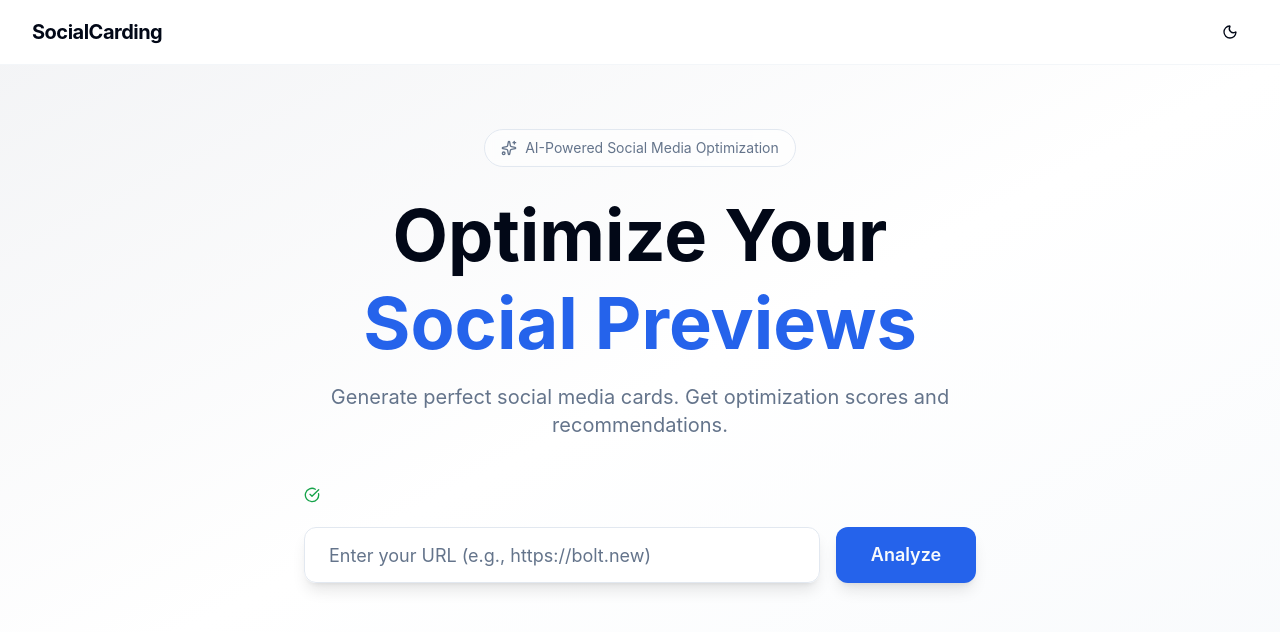
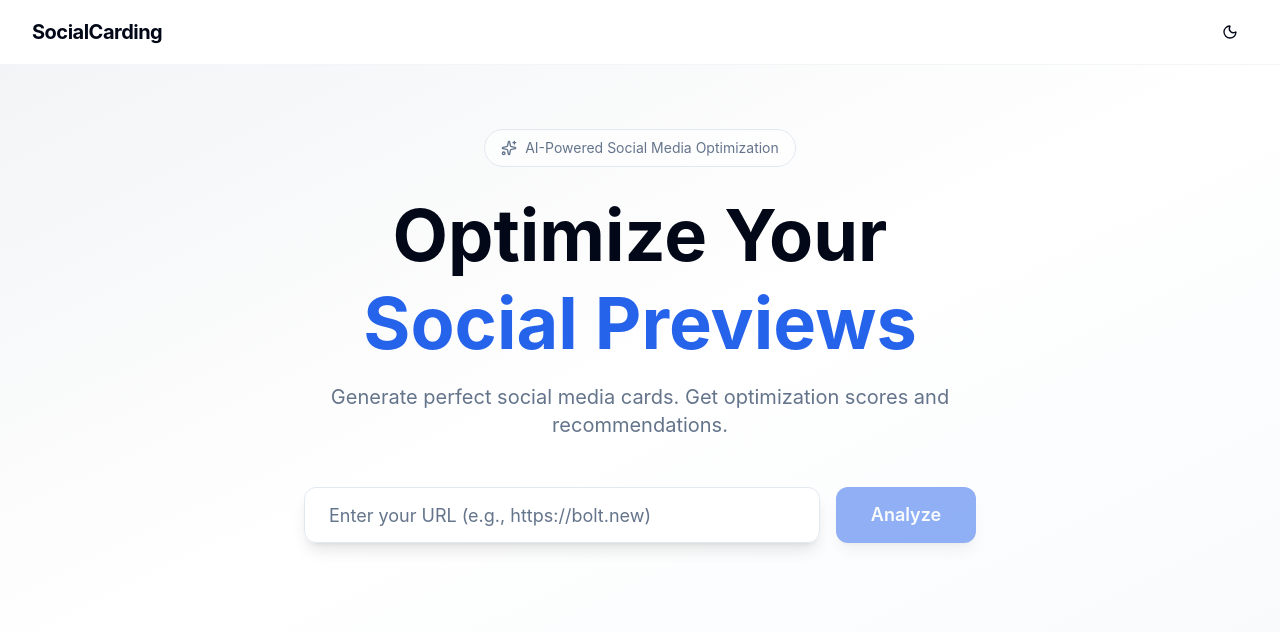
Before and after one commit to bdougie/social-carding, a Next.js app: page / in a window 1280 px wide. Shown: the top 632 px of the page. Built offline with nearby package versions, Linux system fonts and the light colour scheme.

Commit message:
small wins

```diff
--- a/components/SocialCardEditor.jsx
+++ b/components/SocialCardEditor.jsx
@@ -351,8 +351,8 @@ function SocialCardEditor() {
                 className='flex justify-center mb-12'
               >
                 <div className='w-full max-w-2xl'>
-                  {/* Network Status Indicator - Moved to left side */}
-                  {isMounted && (
+                  {/* Network Status Indicator - Only show after submission */}
+                  {isMounted && debugInfo && (
                     <div className="flex items-center mb-6">
                       <div className="flex items-center space-x-2 text-sm text-muted-foreground">
                         {isOnline ? (
@@ -361,11 +361,9 @@ function SocialCardEditor() {
                           <AlertCircle className="h-4 w-4 text-destructive" />
                         )}
                       </div>
-                      {debugInfo && (
                       <div className="ml-4 text-xs text-muted-foreground">
                         Last attempt: {new Date(debugInfo.timestamp).toLocaleTimeString()}
                       </div>
-                      )}
                     </div>
                   )}
 
@@ -377,9 +375,11 @@ function SocialCardEditor() {
                       placeholder='Enter your URL (e.g., https://bolt.new)'
                       className='flex-1 bg-surface/80 backdrop-blur-sm border border-border h-14 px-6 outline-none rounded-xl text-foreground placeholder-muted-foreground text-lg shadow-lg focus:ring-2 focus:ring-ring focus:border-transparent transition-all font-Inter'
                     />
+                    <div className="relative group">
                       <Button
                         type="submit"
-                      disabled={loading}
+                        disabled={loading || !inputUrl.trim()}
+                        onClick={handleSubmit}
                         size="lg"
                         className='px-8 rounded-xl font-semibold shadow-lg min-w-[140px] h-14 text-lg font-Inter'
                       >
@@ -391,6 +391,13 @@ function SocialCardEditor() {
                           </>
                         )}
                       </Button>
+                      {!inputUrl.trim() && !loading && (
+                        <div className="absolute bottom-full left-1/2 transform -translate-x-1/2 mb-2 px-3 py-2 text-sm bg-foreground text-background rounded-lg opacity-0 group-hover:opacity-100 transition-opacity duration-200 whitespace-nowrap pointer-events-none">
+                          <div className="absolute bottom-0 left-1/2 transform -translate-x-1/2 translate-y-1/2 rotate-45 w-2 h-2 bg-foreground"></div>
+                          Please enter a URL to analyze
+                        </div>
+                      )}
+                    </div>
                   </form>
                 </div>
               </motion.div>
```
Also changed, not shown: public/social.png. Lines whose indentation alone changed are shown as unchanged.
